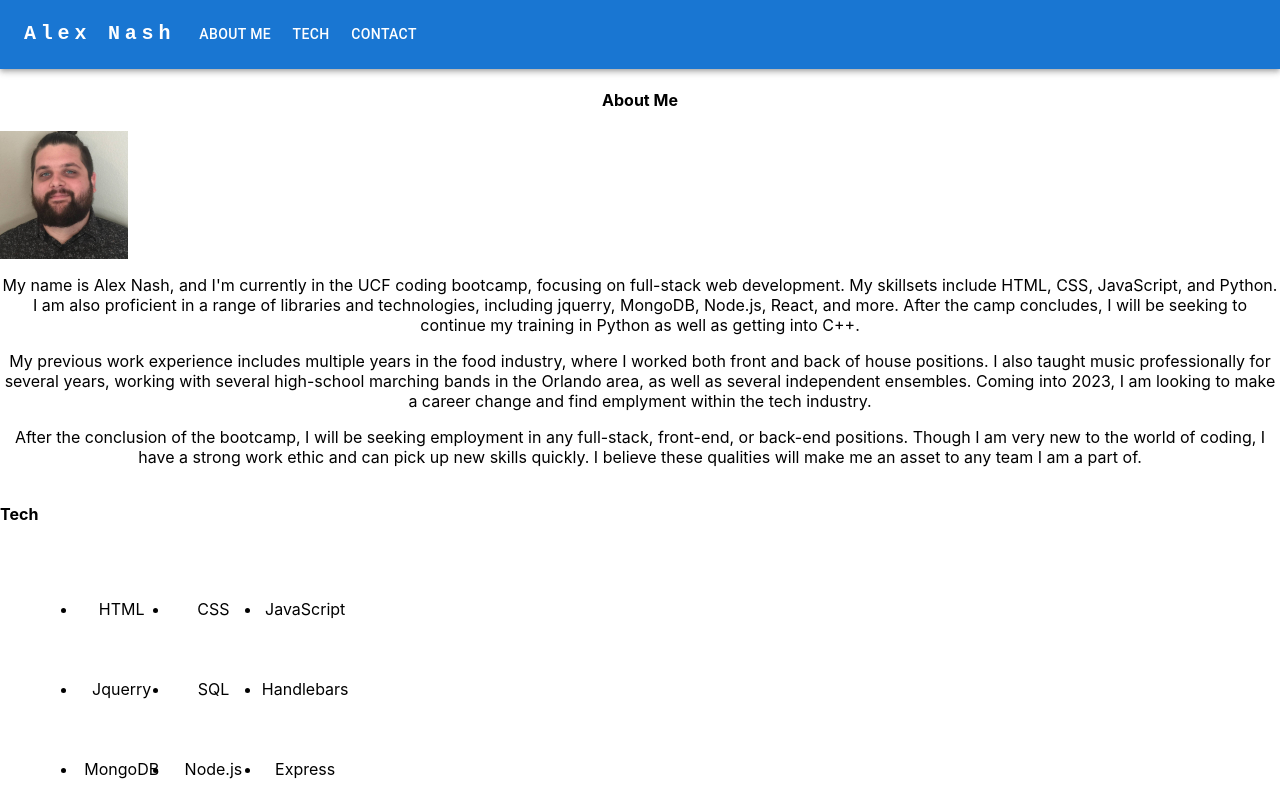
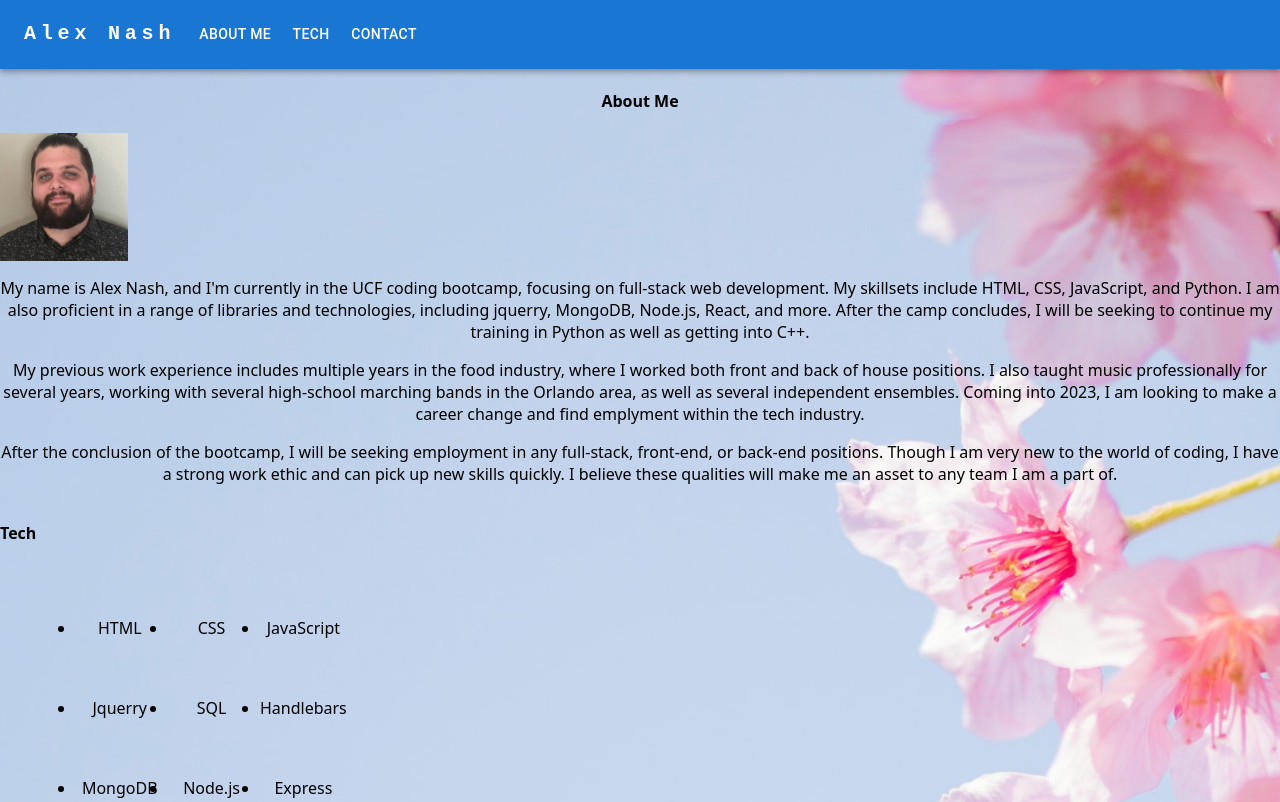
Before and after one commit to AlexNash91/React-Portfolio, a React (Create React App) app: page / in a window 1280 px wide. Shown: the top 802 px of the page. Built offline with nearby package versions, Linux system fonts and the light colour scheme.

Commit message:
added background image

```diff
--- a/src/App.css
+++ b/src/App.css
@@ -1,5 +1,14 @@
 :root {
   --text-pink: #ffdbdb;
+}
+
+body {
+  font-family: system-ui, -apple-system, BlinkMacSystemFont, 'Segoe UI', Roboto, Oxygen, Ubuntu, Cantarell, 'Open Sans', 'Helvetica Neue', sans-serif;
+  color: black;
+  background-image: url(./assets/Sakura-small.jpg);
+  background-repeat: no-repeat;
+  background-size: cover;
+  background-color: white;
 }
 
 .App {
```
